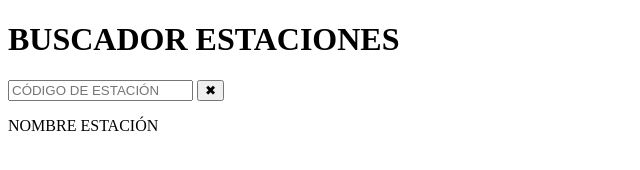
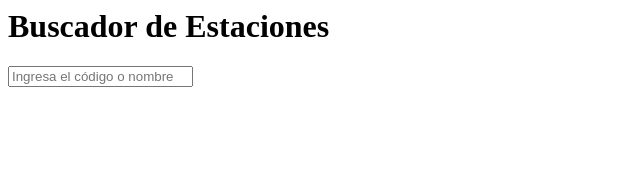
Before and after one commit to Filxo2n/buscador-codigos-estaciones, a plain HTML site: page index.html in a window 1280 px wide. Shown: the whole page, without its empty margins (0-640 px from the left). Drawn offline with Linux system fonts and the light colour scheme.

Commit message:
Update index.html

```diff
--- a/index.html
+++ b/index.html
@@ -1,3 +1,4 @@
+<script src="https://cdnjs.cloudflare.com/ajax/libs/xlsx/0.18.5/xlsx.full.min.js"></script>
 <!DOCTYPE html>
 <html lang="es">
 <head>
@@ -5,20 +6,16 @@
     <meta name="viewport" content="width=device-width, initial-scale=1.0">
     <title>Buscador de Estaciones</title>
     <link rel="stylesheet" href="styles.css">
-    <link rel="manifest" href="manifest.json">
-    <script defer src="script.js"></script>
 </head>
 <body>
     <div class="container">
-        <h1>BUSCADOR ESTACIONES</h1>
-        <div class="search-box">
-            <input type="text" id="stationCode" placeholder="CÓDIGO DE ESTACIÓN" onkeyup="filterSuggestions()">
-            <button onclick="clearInput()">✖</button>
-        </div>
-        <ul id="suggestions"></ul>
-        <div class="result">
-            <p id="stationName">NOMBRE ESTACIÓN</p>
+        <div class="isla">
+            <h1>Buscador de Estaciones</h1>
+            <input type="text" id="buscador" placeholder="Ingresa el código o nombre">
+            <ul id="sugerencias"></ul>
         </div>
     </div>
+    <script src="https://cdnjs.cloudflare.com/ajax/libs/xlsx/0.18.5/xlsx.full.min.js"></script>
+    <script src="script.js"></script>
 </body>
 </html>
```
